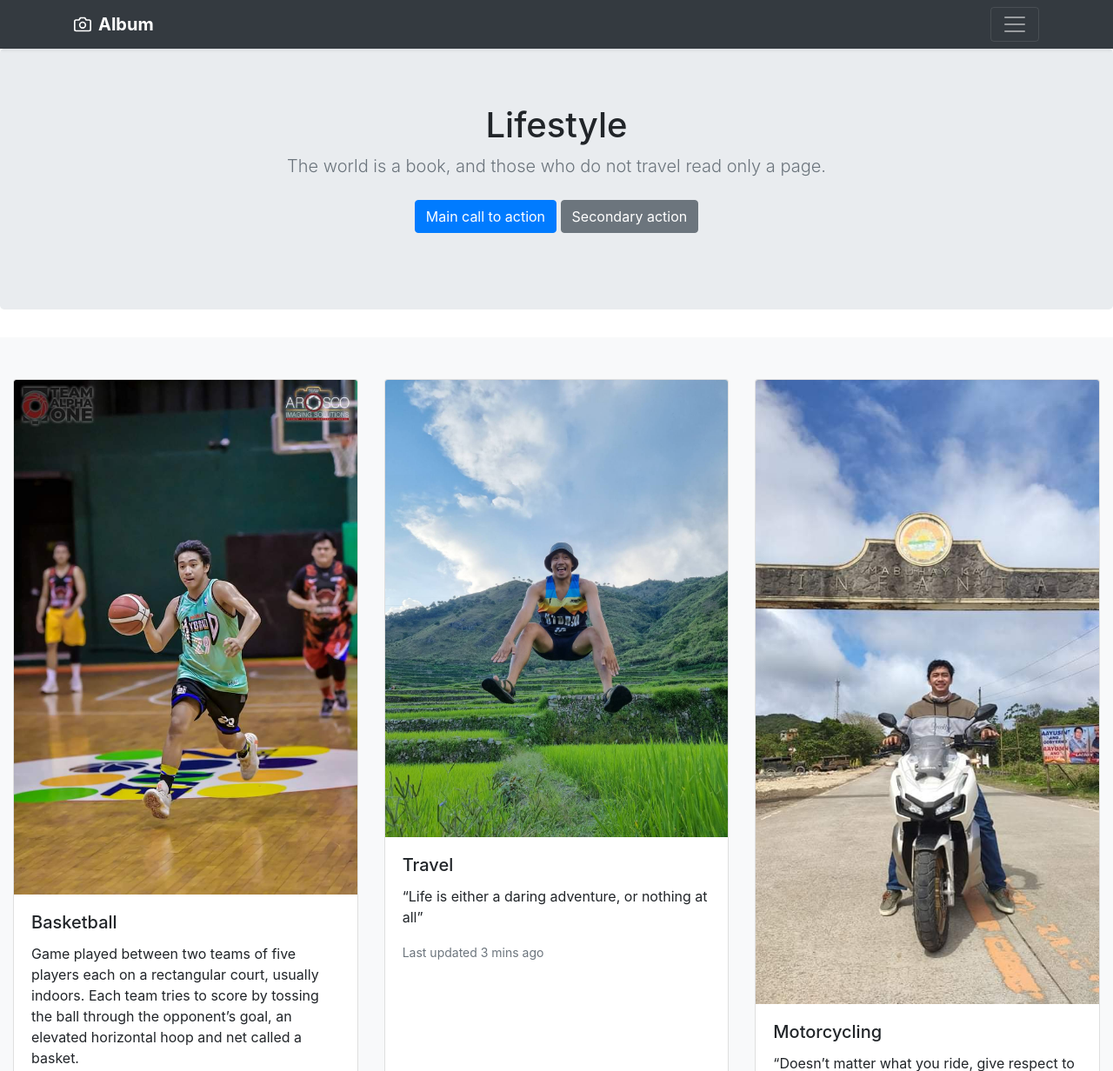
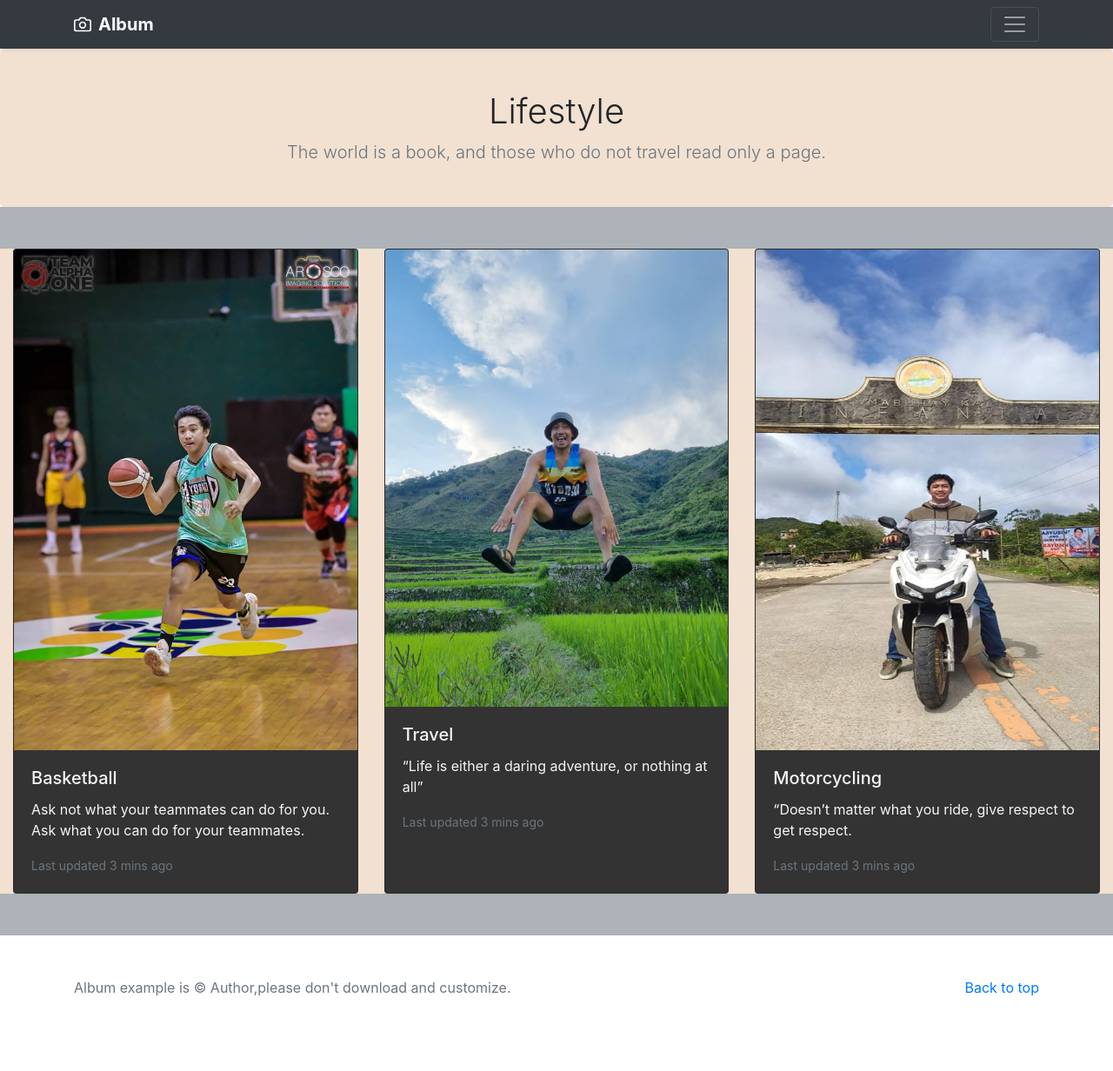
Before and after one commit to jhanryanmanzano/csp1-manzano, a plain HTML site: page index_manzano.html in a window 1280 px wide. Shown: the top 1232 px of the page at 87% size. After the commit the page ends 1200 px from the top, so only its background shows below. Drawn offline with nearby package versions, Linux system fonts and the light colour scheme.

Commit message:
Designing

```diff
--- a/index_manzano.html
+++ b/index_manzano.html
@@ -25,7 +25,7 @@
       }
     </style> -->
     <!-- Custom styles for this template -->
-   <link rel="stylesheet" type="text/css" href=".style_manzano.css">
+   <link rel="stylesheet" type="text/css" href="./styles/style_manzano.css">
   </head>
   <body>
 <header>
@@ -64,28 +64,28 @@
 <main role="main">
 
   <section class="jumbotron text-center">
-    <div class="container">
+    <div class="container-fluid">
       <h1>Lifestyle</h1>
       <p class="lead text-muted">The world is a book, and those who do not travel read only a page.</p>
-      <p>
+      <!-- <p>
         <a href="#" class="btn btn-primary my-2">Main call to action</a>
         <a href="#" class="btn btn-secondary my-2">Secondary action</a>
-      </p>
+      </p> -->
     </div>
   </section>
 
-  <div class="album py-5 bg-light container-fluid">
+  <div class="album py-5 container-fluid">
    <div class="card-deck">
      <div class="card">
-       <img src="images/bball1.jpg" class="card-img-top" alt="...">
+       <img src="images/bball1.jpg" class="card-img-top"alt="...">
        <div class="card-body">
          <h5 class="card-title">Basketball</h5>
-         <p class="card-text">Game played between two teams of five players each on a rectangular court, usually indoors. Each team tries to score by tossing the ball through the opponent’s goal, an elevated horizontal hoop and net called a basket.</p>
+         <p class="card-text">Ask not what your teammates can do for you. Ask what you can do for your teammates.</p>
          <p class="card-text"><small class="text-muted">Last updated 3 mins ago</small></p>
        </div>
      </div>
      <div class="card">
-       <img src="images/travel1.jpg" class="card-img-top" alt="...">
+       <img src="images/travel1.jpg" class="card-img-top"alt="...">
        <div class="card-body">
          <h5 class="card-title">Travel</h5>
          <p class="card-text">“Life is either a daring adventure, or nothing at all”</p>
@@ -93,7 +93,7 @@
        </div>
      </div>
      <div class="card">
-       <img src="images/motor1.jpg" class="card-img-top" alt="...">
+       <img src="images/motor1.jpg" class="card-img-top"alt="...">
        <div class="card-body">
          <h5 class="card-title">Motorcycling</h5>
          <p class="card-text">“Doesn’t matter what you ride, give respect to get respect.</p>
@@ -111,8 +111,7 @@
     <p class="float-right">
       <a href="#">Back to top</a>
     </p>
-    <p>Album example is &copy; Bootstrap, but please download and customize it for yourself!</p>
-    <p>New to Bootstrap? <a href="/">Visit the homepage</a> or read our <a href="../getting-started/introduction/">getting started guide</a>.</p>
+    <p>Album example is &copy; Author,please don't download and customize.</p>
   </div>
 </footer>
 
--- a/styles/style_manzano.css
+++ b/styles/style_manzano.css
@@ -17,18 +17,16 @@
           font-size: 3.5rem;
         }
 
-
-
 .jumbotron {
-  padding-top: 3rem;
-  padding-bottom: 3rem;
+  padding-top: 1rem;
+  padding-bottom: 1rem;
   margin-bottom: 0;
-  background-color: #fff;
+  background-color: #f2e1d0;
 }
 @media (min-width: 768px) {
   .jumbotron {
-    padding-top: 6rem;
-    padding-bottom: 6rem;
+    padding-top: 3rem;
+    padding-bottom: 3rem;
   }
 }
 
@@ -44,10 +42,26 @@
   max-width: 40rem;
 }
 
-#card_img{
-  height: 50px;
-  width: 100px;
+.card-img-top{
+    max-height: 36rem;
 
+}
+
+.card-deck{
+  background-color: #f2e1d0;
+}
+
+.card{
+  background-color: #333333;
+}
+.album{
+ background-color: #adb3b8;
+}
+.card-text{
+  color: whitesmoke;
+}
+.card-title{
+  color: whitesmoke;
 }
 
 footer {
```
